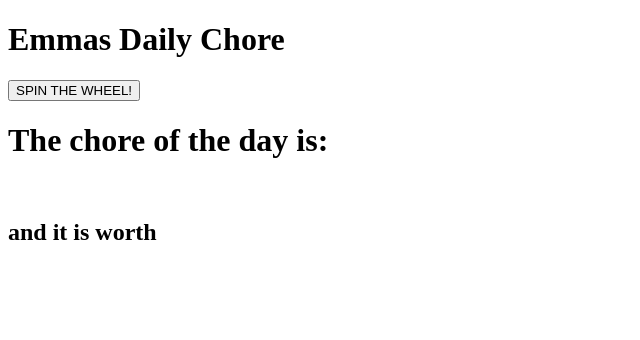
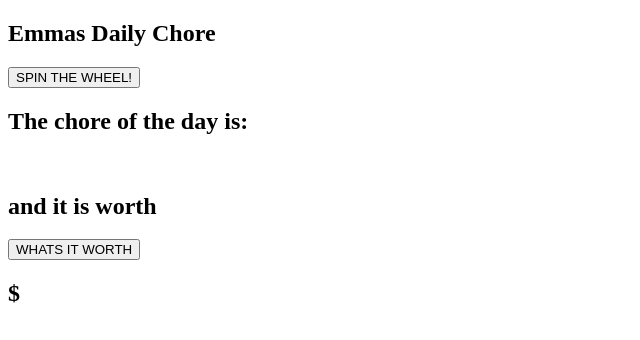
Before and after one commit to M1k3Gr33n/EmmasChoreWheel, a plain HTML site: page index.html in a window 1280 px wide. Shown: the whole page, without its empty margins (0-640 px from the left). Drawn offline with Linux system fonts and the light colour scheme.

Commit message:
added amount selection

```diff
--- a/index.html
+++ b/index.html
@@ -10,15 +10,17 @@
   </head>
     <body>
 
-        <h1>Emmas Daily Chore</h1>
+        <section id="container">
+            <h1>Emmas Daily Chore</h1>
 
-        <button onclick="choreSelection()">SPIN THE WHEEL!</button>
+            <button onclick="choreSelection()">SPIN THE WHEEL!</button>
 
-        <h1>The chore of the day is: <span id="emmasChore"></span></h1>
-        <br>
-        <h2>and it is worth</h2>
-        <br>
-        <span id="choreWorth"></span>
+            <h1>The chore of the day is: <span id="emmasChore"></span></h1>
+            <br>
+            <h2>and it is worth</h2>
+            <button onclick="choreAmount()">WHATS IT WORTH</button>
+            <h1>$<span id="choreAmount"></span></h1>
+        </section>
 
         <script src="index.js"></script>
         <script type="css/javascript">
--- a/index.js
+++ b/index.js
@@ -10,3 +10,9 @@ function choreSelection() {
 
     document.getElementById("emmasChore").innerHTML = randChore;
 };
+
+function choreAmount() {
+    let randAmount = Math.floor(Math.random() * 5) + 5;
+
+    document.getElementById("choreAmount").innerHTML = randAmount;
+}
```
